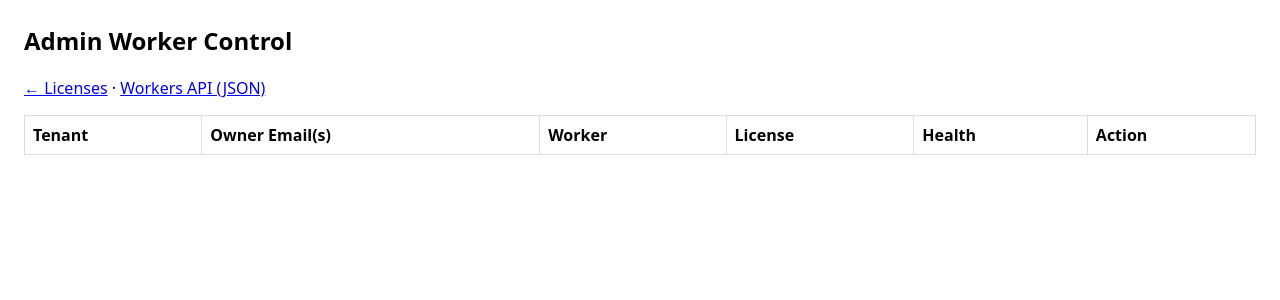
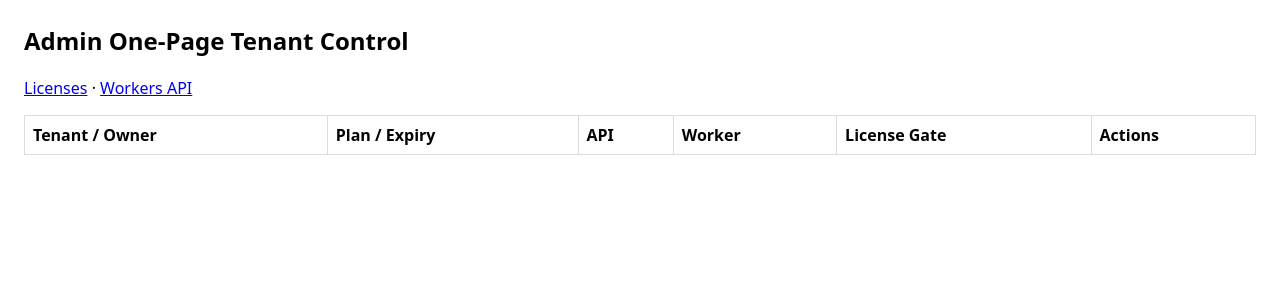
Before and after one commit to Adrenaline189/mindtrade-os, a FastAPI app: page /admin/workers/ui in a window 1280 px wide. Shown: the top 300 px of the page. Run offline with FastAPI, Linux system fonts and the light colour scheme; lists and menus that the app fills with data are empty.

Commit message:
feat(admin): unify tenant worker/license control into one-page panel

```diff
--- a/ui/app.py
+++ b/ui/app.py
@@ -21,6 +21,19 @@ from bot.tenant_services import tenant_services
 from bot.tenant_context import default_tenant_id, tenant_scope
 from bot.tenant_store import get_tenant_for_user, list_tenants
 from bot.user_api_store import set_user_api, has_user_api, get_user_api
+
+
+def _license_reason_message(reason: str) -> str:
+    mapping = {
+        'valid': 'license valid',
+        'default_tenant': 'default tenant allowed without mapped email',
+        'tenant_email_not_found': 'tenant has no mapped owner email',
+        'license_not_found': 'no license found for tenant owner',
+        'suspended': 'license is suspended by admin',
+        'expired': 'license is expired',
+        'invalid_expiry': 'license expiry format invalid',
+    }
+    return mapping.get((reason or '').strip(), reason or 'unknown')
 
 load_dotenv()
 
@@ -223,20 +236,43 @@ def admin_workers():
 
 
 @app.get('/admin/workers/ui')
+@app.get('/admin/control')
 def admin_workers_ui(request: Request):
     tenants = list_tenants()
     statuses = {w.get('tenant_id'): w for w in engine_manager.list_status()}
+    licenses_by_email = {(x.get('email') or '').strip().lower(): x for x in list_licenses(5000)}
     rows = []
     for t in tenants:
         tid = t.get('tenant_id')
         st = statuses.get(tid) or engine_manager.status(tid)
+        emails = t.get('emails') or []
+        primary_email = (emails[0] if emails else '').strip().lower()
+        lic = licenses_by_email.get(primary_email)
+
+        plan = (lic or {}).get('plan', '-')
+        expires_at = (lic or {}).get('expires_at', '-')
+        license_token = (lic or {}).get('license_token', '')
+        api_status = False
+        if primary_email:
+            try:
+                api_status = bool(has_user_api(primary_email, tenant_id=tid))
+            except Exception:
+                api_status = False
+
         rows.append({
             'tenant_id': tid,
             'name': t.get('name') or tid,
-            'emails': t.get('emails') or [],
+            'emails': emails,
+            'primary_email': primary_email,
+            'plan': plan,
+            'expires_at': expires_at,
+            'license_token': license_token,
+            'api_ok': api_status,
             'running': st.get('running', False),
             'license_ok': st.get('license_ok', True),
             'license_reason': st.get('license_reason', ''),
+            'license_reason_message': _license_reason_message(st.get('license_reason', '')),
+            'enforcement_reason': st.get('enforcement_reason', ''),
             'stop_timed_out': st.get('stop_timed_out', False),
             'last_stop_latency_sec': st.get('last_stop_latency_sec', 0.0),
             'last_error': st.get('last_error', ''),
@@ -252,13 +288,24 @@ def admin_workers_ui(request: Request):
 def admin_workers_start(tenant_id: str = Form(...)):
     started = engine_manager.start(tenant_id)
     status = engine_manager.status(tenant_id)
-    return JSONResponse({'ok': True, 'started': started, 'status': status})
+    reason = status.get('license_reason', '')
+    if started:
+        msg = 'worker started'
+        if status.get('already_running'):
+            msg = 'worker already running'
+    else:
+        msg = f"worker blocked by license gate: {_license_reason_message(reason)}"
+    return JSONResponse({'ok': True, 'started': started, 'message': msg, 'status': status})
 
 
 @app.post('/admin/workers/stop')
 def admin_workers_stop(tenant_id: str = Form(...), timeout_sec: float = Form(15.0)):
     stopped = engine_manager.stop(tenant_id, timeout_sec=timeout_sec)
-    return JSONResponse({'ok': True, 'stopped': bool(stopped), 'status': engine_manager.status(tenant_id)})
+    status = engine_manager.status(tenant_id)
+    msg = 'worker stop requested' if stopped else 'worker not running'
+    if status.get('stop_timed_out'):
+        msg = f"worker stop timeout after {status.get('stop_timeout_sec', timeout_sec)}s"
+    return JSONResponse({'ok': True, 'stopped': bool(stopped), 'message': msg, 'status': status})
 
 
 @app.get('/admin/workers/{tenant_id}')
@@ -602,15 +649,15 @@ def api_leverage(request: Request):
 
 
 @app.post('/admin/licenses/suspend')
-def admin_suspend_license(token: str = Form(...)):
+def admin_suspend_license(token: str = Form(...), next: str = Form('/admin/licenses')):
     set_license_active(token, False)
-    return RedirectResponse('/admin/licenses', status_code=303)
+    return RedirectResponse(next or '/admin/licenses', status_code=303)
 
 
 @app.post('/admin/licenses/activate')
-def admin_activate_license(token: str = Form(...)):
+def admin_activate_license(token: str = Form(...), next: str = Form('/admin/licenses')):
     set_license_active(token, True)
-    return RedirectResponse('/admin/licenses', status_code=303)
+    return RedirectResponse(next or '/admin/licenses', status_code=303)
 
 
 @app.post('/admin/licenses/delete')
@@ -620,9 +667,9 @@ def admin_delete_license(token: str = Form(...)):
 
 
 @app.post('/admin/licenses/renew')
-def admin_renew_license(token: str = Form(...), days: int = Form(30)):
+def admin_renew_license(token: str = Form(...), days: int = Form(30), next: str = Form('/admin/licenses')):
     renew_license(token, days)
-    return RedirectResponse('/admin/licenses', status_code=303)
+    return RedirectResponse(next or '/admin/licenses', status_code=303)
 
 
 @app.post('/admin/licenses/send-token')
--- a/ui/templates/workers_admin.html
+++ b/ui/templates/workers_admin.html
@@ -2,44 +2,49 @@
 <html>
 <head>
   <meta charset="utf-8" />
-  <title>Admin - Workers</title>
+  <title>Admin - Tenant Control</title>
   <style>
     body{font-family:system-ui;margin:24px}
     table{border-collapse:collapse;width:100%}
-    th,td{border:1px solid #ddd;padding:8px;text-align:left}
+    th,td{border:1px solid #ddd;padding:8px;text-align:left;vertical-align:top}
     .ok{color:#0a7f2e;font-weight:600}
     .bad{color:#b42318;font-weight:600}
+    .mono{font-family:ui-monospace,Menlo,monospace}
     form{display:inline}
+    input[type='number']{width:72px}
   </style>
 </head>
 <body>
-  <h2>Admin Worker Control</h2>
-  <p><a href="/admin/licenses">← Licenses</a> · <a href="/admin/workers">Workers API (JSON)</a></p>
+  <h2>Admin One-Page Tenant Control</h2>
+  <p><a href="/admin/licenses">Licenses</a> · <a href="/admin/workers">Workers API</a></p>
   <table>
     <thead>
       <tr>
-        <th>Tenant</th>
-        <th>Owner Email(s)</th>
+        <th>Tenant / Owner</th>
+        <th>Plan / Expiry</th>
+        <th>API</th>
         <th>Worker</th>
-        <th>License</th>
-        <th>Health</th>
-        <th>Action</th>
+        <th>License Gate</th>
+        <th>Actions</th>
       </tr>
     </thead>
     <tbody>
       {% for r in rows %}
       <tr>
-        <td><code>{{ r.tenant_id }}</code><br><small>{{ r.name }}</small></td>
-        <td>{{ ', '.join(r.emails) if r.emails else '-' }}</td>
-        <td>{% if r.running %}<span class="ok">running</span>{% else %}<span class="bad">stopped</span>{% endif %}</td>
-        <td>{% if r.license_ok %}<span class="ok">ok</span>{% else %}<span class="bad">{{ r.license_reason }}</span>{% endif %}</td>
+        <td><div class="mono">{{ r.tenant_id }}</div><small>{{ r.name }}</small><br><small>{{ r.primary_email or '-' }}</small></td>
+        <td><div>{{ r.plan }}</div><div><small>{{ r.expires_at }}</small></div></td>
+        <td>{% if r.api_ok %}<span class="ok">configured</span>{% else %}<span class="bad">missing</span>{% endif %}</td>
         <td>
-          <div>ticks: {{ r.ticks }}</div>
-          <div>tick age: {{ '%.1fs'|format(r.tick_age_sec) if r.tick_age_sec is not none else '-' }}</div>
-          <div>stop timeout: {% if r.stop_timed_out %}<span class="bad">yes</span>{% else %}<span class="ok">no</span>{% endif %}</div>
-          <div>stop latency: {{ '%.3fs'|format(r.last_stop_latency_sec or 0) }}</div>
-          <div>crashed: {% if r.crashed %}<span class="bad">yes</span>{% else %}<span class="ok">no</span>{% endif %}</div>
-          <div>last error: <small>{{ r.last_error or '-' }}</small></div>
+          <div>{% if r.running %}<span class="ok">running</span>{% else %}<span class="bad">stopped</span>{% endif %}</div>
+          <div><small>ticks={{ r.ticks }} · tick_age={{ '%.1fs'|format(r.tick_age_sec) if r.tick_age_sec is not none else '-' }}</small></div>
+          <div><small>stop_timeout={% if r.stop_timed_out %}yes{% else %}no{% endif %} · latency={{ '%.3fs'|format(r.last_stop_latency_sec or 0) }}</small></div>
+          <div><small>crashed={% if r.crashed %}yes{% else %}no{% endif %}</small></div>
+        </td>
+        <td>
+          {% if r.license_ok %}<span class="ok">ok</span>{% else %}<span class="bad">{{ r.license_reason }}</span>{% endif %}
+          <div><small>{{ r.license_reason_message }}</small></div>
+          {% if r.enforcement_reason %}<div><small>enforced: {{ r.enforcement_reason }}</small></div>{% endif %}
+          <div><small>last_error: {{ r.last_error or '-' }}</small></div>
         </td>
         <td>
           <form method="post" action="/admin/workers/start">
@@ -50,6 +55,27 @@
             <input type="hidden" name="tenant_id" value="{{ r.tenant_id }}" />
             <button type="submit">Stop</button>
           </form>
+          <br><br>
+          {% if r.license_token %}
+          <form method="post" action="/admin/licenses/suspend">
+            <input type="hidden" name="token" value="{{ r.license_token }}">
+            <input type="hidden" name="next" value="/admin/control">
+            <button type="submit">Suspend</button>
+          </form>
+          <form method="post" action="/admin/licenses/activate">
+            <input type="hidden" name="token" value="{{ r.license_token }}">
+            <input type="hidden" name="next" value="/admin/control">
+            <button type="submit">Activate</button>
+          </form>
+          <form method="post" action="/admin/licenses/renew">
+            <input type="hidden" name="token" value="{{ r.license_token }}">
+            <input type="hidden" name="next" value="/admin/control">
+            <input name="days" type="number" value="30" min="1">
+            <button type="submit">Renew days</button>
+          </form>
+          {% else %}
+          <small class="bad">no license token</small>
+          {% endif %}
         </td>
       </tr>
       {% endfor %}
```
